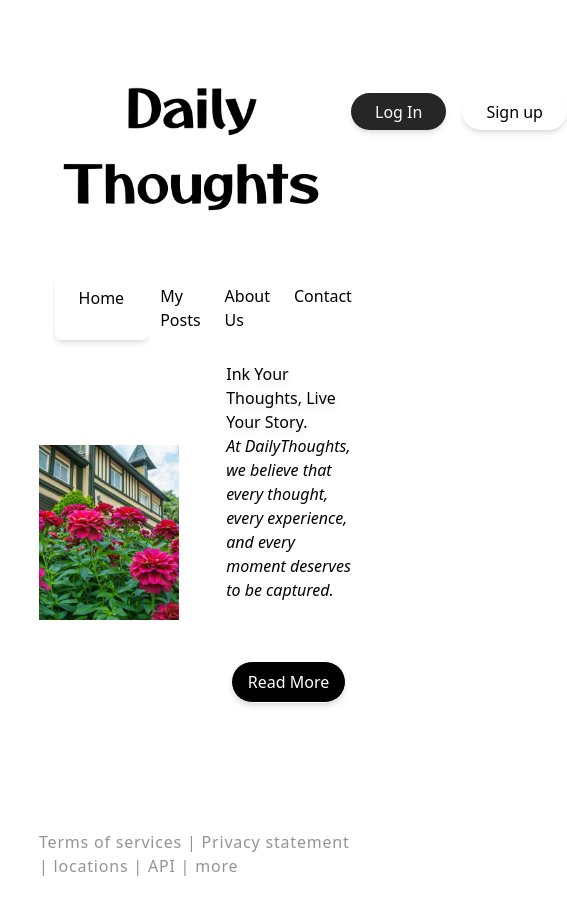
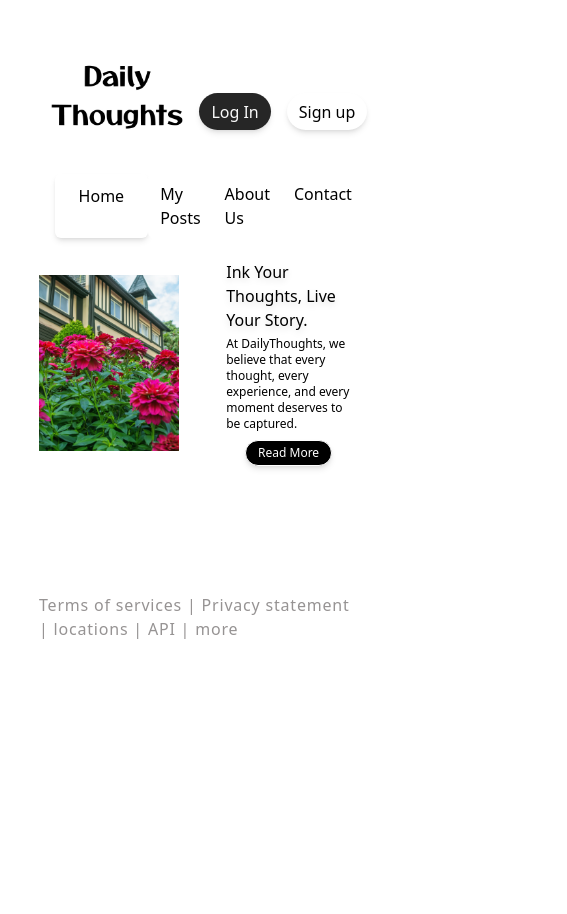
Before and after one commit to suz608/MiniBlogApp, a Vue app in the folder frontend/: page / in a window 390 px wide. Shown: the top 914 px of the page, 567 px wide, since content can reach past the window. After the commit the page ends 844 px from the top, so only its background shows below. Built offline with nearby package versions, Linux system fonts and the light colour scheme; no server answers; the HTML template or start-up script is replaced by a standard one.

Commit message:
responsive updated

```diff
--- a/frontend/src/components/Header.vue
+++ b/frontend/src/components/Header.vue
@@ -11,7 +11,7 @@ const userLoggedIn = computed(() => store.getters.isUserLoggedIn);
 </script>
 
 <template>
-    <div class="flex justify-between mt-[5vh] sm:h-20 md:h-35 lg:h-50">
+    <div class="flex justify-between mt-[5vh] h-27 md:h-35 lg:h-50">
         <!-- <RouterLink class="flex" to="/">
             <img class="h-[100%] w-auto aspect-[2.97/2]" src="@/assets/img/logo.jpg" alt="Daily Thoughts" />
         </RouterLink> -->
--- a/frontend/src/components/Hero.vue
+++ b/frontend/src/components/Hero.vue
@@ -8,13 +8,13 @@ import flower from '@/assets/img/flowers.jpg';
         <img class="w-[45%] h-auto" :src="flower" alt="flowers" />
         <!-- right part of hero section -->
         <div name="text" class="w-[40%] h-[100%] flex flex-col items-center">
-            <h1 class="font-thin sm:text-xl lg:text-6xl drop-shadow-md lg:leading-20">Ink Your Thoughts, Live Your Story.</h1>
-            <a class="sm:text-sm lg:text-2xl font-[100] lg:mt-[7vh] lg:leading-relaxed lg:tracking-wide italic">At DailyThoughts, we believe that every thought, every experience,
+            <h1 class="font-thin text-md md:text-3xl lg:text-6xl drop-shadow-md lg:leading-20">Ink Your Thoughts, Live Your Story.</h1>
+            <a class="mt-1 md:mt-6 text-xs md:text-2xl lg:text-2xl font-[100] lg:mt-[7vh] lg:leading-relaxed lg:tracking-wide">At DailyThoughts, we believe that every thought, every experience,
                 and every moment deserves to be captured.
             </a>
             <RouterLink
                 to="/about-us"
-                class="sm:text-sm md:text-md lg:text-xl justify-center items-center font-light mt-[7vh] shadow-md border bg-black text-white rounded-full hover:bg-neutral-400 transition duration-200 inline-flex px-4 py-2">
+                class="text-xs md:text-l lg:text-xl justify-center items-center font-light mt-2 md:mt-[7vh] shadow-md border bg-black text-white rounded-full hover:bg-neutral-400 transition duration-200 inline-flex px-3 py-1 md:px-4 md:py-2">
                 Read More
             </RouterLink>
         </div>
--- a/frontend/src/components/LogSignButton.vue
+++ b/frontend/src/components/LogSignButton.vue
@@ -2,13 +2,13 @@
     <div class="flex justify-end space-x-4">
         <RouterLink
             to="/login"
-            class="w-auto sm:text-xl md:text-2xl lg:text-3xl rounded-4xl shadow-md bg-neutral-800 px-6 pb-2 pt-2.5 leading-normal text-neutral-50 shadow-dark-3 transition duration-150 ease-in-out hover:bg-neutral-700 hover:shadow-dark-2 focus:bg-neutral-700 focus:shadow-dark-2 focus:outline-none focus:ring-0 active:bg-neutral-900 active:shadow-dark-2 motion-reduce:transition-none dark:shadow-black/30 dark:hover:shadow-dark-strong dark:focus:shadow-dark-strong dark:active:shadow-dark-strong"
+            class="w-auto sm:text-xl md:text-2xl lg:text-3xl rounded-4xl shadow-md bg-neutral-800 px-3 md:px-6 pb-2 pt-2.5 leading-normal text-neutral-50 shadow-dark-3 transition duration-150 ease-in-out hover:bg-neutral-700 hover:shadow-dark-2 focus:bg-neutral-700 focus:shadow-dark-2 focus:outline-none focus:ring-0 active:bg-neutral-900 active:shadow-dark-2 motion-reduce:transition-none dark:shadow-black/30 dark:hover:shadow-dark-strong dark:focus:shadow-dark-strong dark:active:shadow-dark-strong"
             style="white-space: nowrap; line-height: 1.2; overflow: hidden;">
             Log In
         </RouterLink>
         <RouterLink
             to="/sign-up"
-            class="sm:text-xl md:text-2xl lg:text-3xl rounded-4xl shadow-md bg-white px-6 pb-2 pt-2.5 leading-normal text-black shadow-dark-3 transition duration-150 ease-in-out hover:bg-white hover:shadow-neutral-500 focus:bg-neutral-700 focus:shadow-dark-2 focus:outline-none focus:ring-0 active:bg-neutral-900 active:shadow-dark-2 motion-reduce:transition-none dark:shadow-black/30 dark:hover:shadow-dark-strong dark:focus:shadow-dark-strong dark:active:shadow-dark-strong"
+            class="sm:text-xl md:text-2xl lg:text-3xl rounded-4xl shadow-md bg-white px-3 md:px-6 pb-2 pt-2.5 leading-normal text-black shadow-dark-3 transition duration-150 ease-in-out hover:bg-white hover:shadow-neutral-500 focus:bg-neutral-700 focus:shadow-dark-2 focus:outline-none focus:ring-0 active:bg-neutral-900 active:shadow-dark-2 motion-reduce:transition-none dark:shadow-black/30 dark:hover:shadow-dark-strong dark:focus:shadow-dark-strong dark:active:shadow-dark-strong"
             style="white-space: nowrap; line-height: 1.2; overflow: hidden;">
             Sign up
         </RouterLink>
```
